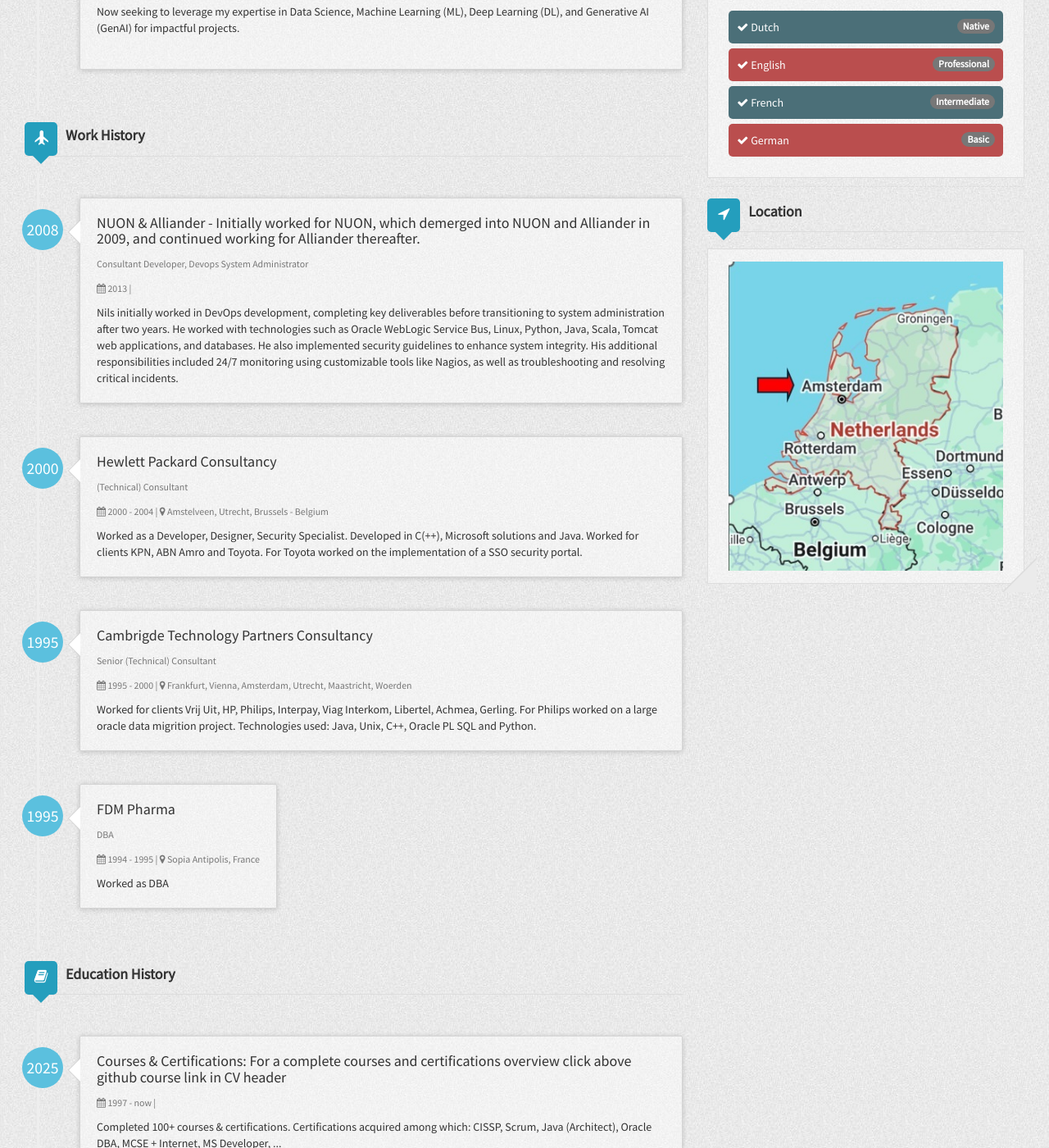
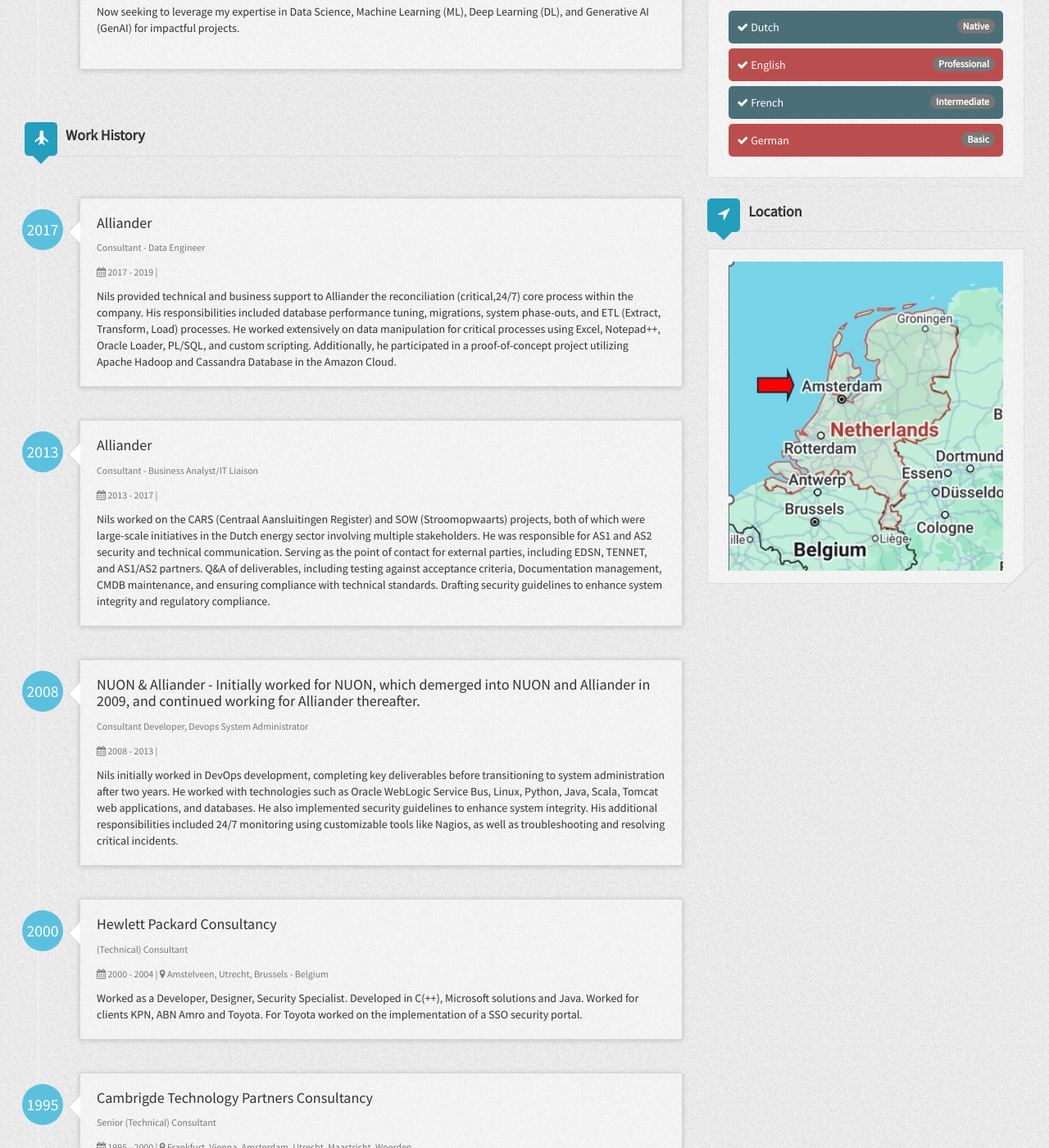
Before and after one commit to NilsKuhler/resumecard, a Jekyll site: the page built from index.html, in a window 1280 px wide and 1400 px high, scrolled down 759 px. Shown: the whole window at 82% size. Built offline with Jekyll 4.4.1, drawn with Linux system fonts in a browser that asks for light colours; nearby versions of some CDN libraries.

Commit message:
Update _config.yml

```diff
--- a/_config.yml
+++ b/_config.yml
@@ -67,12 +67,26 @@
     - line:
     - line:  Now seeking to leverage my expertise in Data Science, Machine Learning (ML), Deep Learning (DL), and Generative AI (GenAI) for impactful projects.
   workHistory:
+    - work3:
+      company: Alliander
+      location:
+      title: Consultant - Data Engineer
+      started: 2017
+      duration: 2017 - 2019
+      description: Nils provided technical and business support to Alliander the reconciliation (critical,24/7) core process within the company. His responsibilities included database performance tuning, migrations, system phase-outs, and ETL (Extract, Transform, Load) processes. He worked extensively on data manipulation for critical processes using Excel, Notepad++, Oracle Loader, PL/SQL, and custom scripting. Additionally, he participated in a proof-of-concept project utilizing Apache Hadoop and Cassandra Database in the Amazon Cloud.
+    - work4:
+      company: Alliander
+      location:
+      title: Consultant - Business Analyst/IT Liaison
+      started: 2013
+      duration: 2013 - 2017
+      description: Nils worked on the CARS (Centraal Aansluitingen Register) and SOW (Stroomopwaarts) projects, both of which were large-scale initiatives in the Dutch energy sector involving multiple stakeholders. He was responsible for AS1 and AS2 security and technical communication. Serving as the point of contact for external parties, including EDSN, TENNET, and AS1/AS2 partners. Q&A of deliverables, including testing against acceptance criteria, Documentation management, CMDB maintenance, and ensuring compliance with technical standards. Drafting security guidelines to enhance system integrity and regulatory compliance.
     - work5:
       company: NUON & Alliander - Initially worked for NUON, which demerged into NUON and Alliander in 2009, and continued working for Alliander thereafter.
       location:
       title: Consultant Developer, Devops System Administrator
       started: 2008
-      duration: 2013
+      duration: 2008 - 2013
       description: Nils initially worked in DevOps development, completing key deliverables before transitioning to system administration after two years. He worked with technologies such as Oracle WebLogic Service Bus, Linux, Python, Java, Scala, Tomcat web applications, and databases. He also implemented security guidelines to enhance system integrity. His additional responsibilities included 24/7 monitoring using customizable tools like Nagios, as well as troubleshooting and resolving critical incidents.
     - work6:
       company: Hewlett Packard Consultancy
@@ -92,7 +106,7 @@
       company: FDM Pharma
       location: Sopia Antipolis, France
       title: DBA
-      started: 1995
+      started: 1994
       duration: 1994 - 1995
       description: Worked as DBA
   educationHistory:
```
